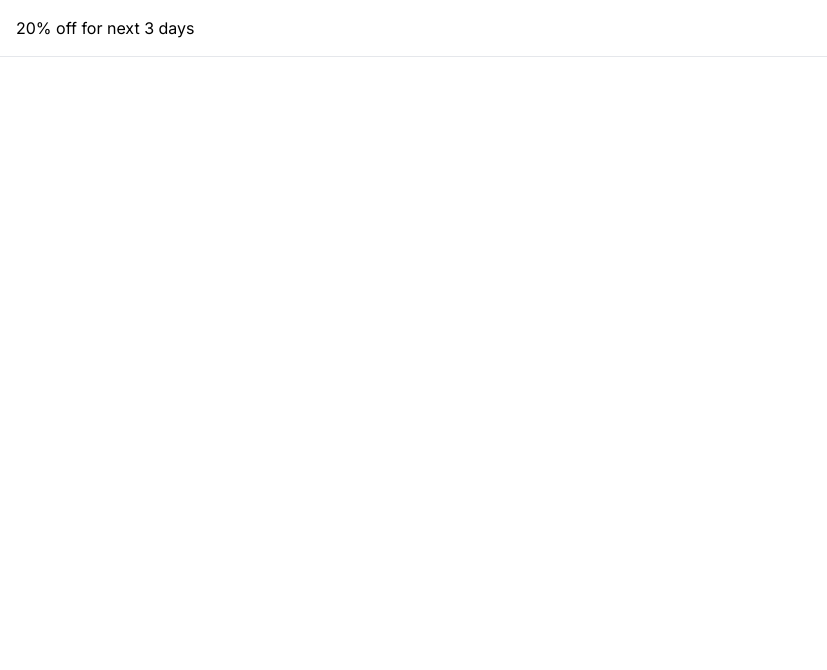
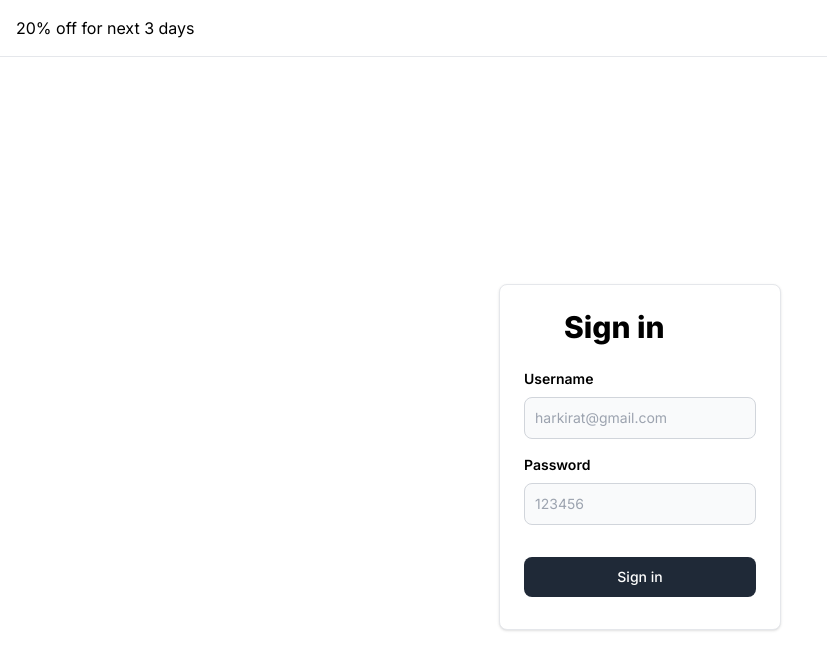
Before and after one commit to sach2996/learning, a Next.js app in the folder day25-nextjs-intro/next-app/: page /signin in a window 1280 px wide. Shown: the top 670 px of the page, without its empty margins (0-827 px from the left). Built offline with nearby package versions, Linux system fonts and the light colour scheme.

Commit message:
layouts and file routing implemented

```diff
--- a/day25-nextjs-intro/next-app/app/(auth)/signin/page.tsx
+++ b/day25-nextjs-intro/next-app/app/(auth)/signin/page.tsx
@@ -1,5 +1,9 @@
 import { SigninComponent } from "@/app/components/Signin";
 
 export default function Signin() {
-  return <div>{/* <SigninComponent /> */}</div>;
+  return (
+    <div>
+      <SigninComponent />
+    </div>
+  );
 }
```
